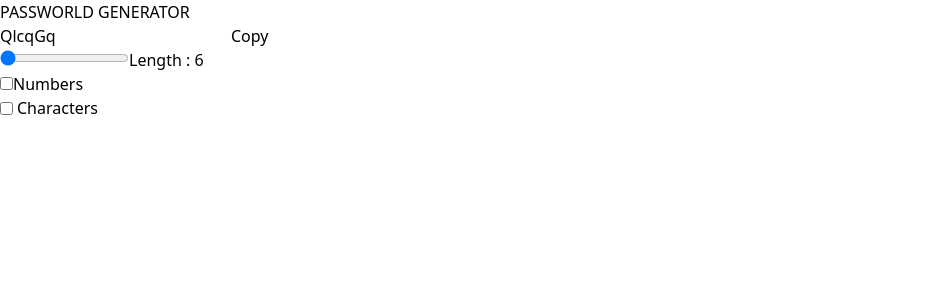
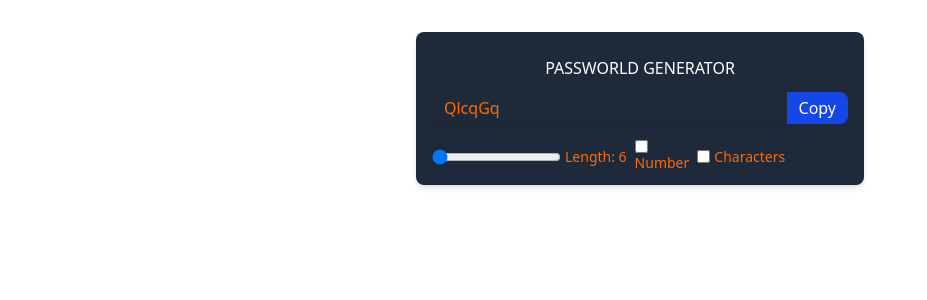
Before and after one commit to rahulbhongade358/projects, a React (Vite) app in the folder allprojects/: page / in a window 1280 px wide. Shown: the top 300 px of the page, without its empty margins (0-927 px from the left). Built offline with nearby package versions, Linux system fonts and the light colour scheme.

Commit message:
add tailwind css

```diff
--- a/allprojects/src/components/Passgener.jsx
+++ b/allprojects/src/components/Passgener.jsx
@@ -33,33 +33,41 @@ function Passgener() {
 
 
   return (
-    <div>
-      <h1> PASSWORLD GENERATOR</h1>
-      <div>
-        <input type="text"
+    <div className="w-full max-w-md mx-auto shadow-md rounded-lg px-4 py-3 my-8 bg-gray-800 text-orange-500">
+      <h1 className='text-white text-center my-3'> PASSWORLD GENERATOR</h1>
+      <div className="flex shadow rounded-lg overflow-hidden mb-4">
+        <input
+        className="outline-none w-full py-1 px-3"
+        type="text"
         value={Password}
         readOnly
         />
-        <button>Copy</button>
+        <button
+        className='outline-none bg-blue-700 text-white px-3 py-0.5 shrink-0'>
+            Copy
+        </button>
       </div>
-      <div>
-        <div>
-            <input type="range"
+      <div className='flex text-sm gap-x-2'>
+        <div className='flex items-center gap-x-1'>
+            <input
+             className='cursor-pointer'
+             type="range"
             value={Length}
             min={6}
             max={11}
             onChange={(e)=>(setLength(e.target.value))} />
-            <label>Length : {Length}</label>
+            <label>Length: {Length}</label>
         </div>
         <div>
-            <input type="checkbox"
+            <input className="flex items-center gap-x-1"
+            type="checkbox"
             defaultChecked={Numbers}
             onChange={()=>(
                 setNumbers((prev)=>(!prev))
             )}
             id='numperinput'
             />
-         <label htmlFor="numberInput">Numbers</label>
+         <label htmlFor="numberInput">Number</label>
       </div>
       <div className="flex items-center gap-x-1">
           <input
```
